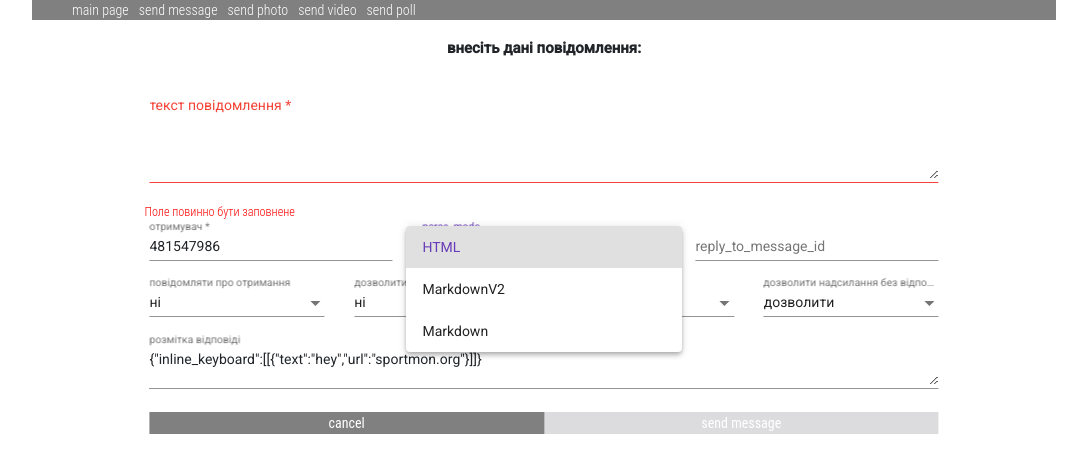
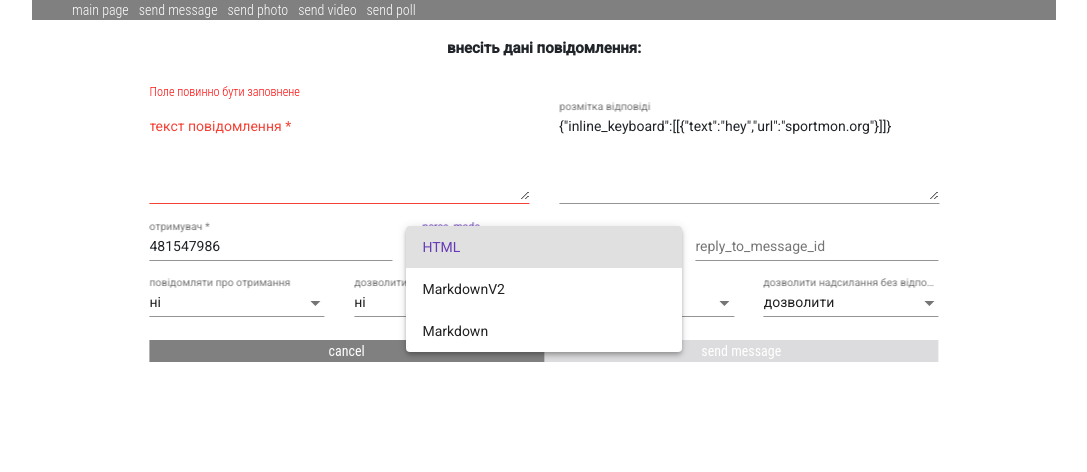
Before and after one commit to homoantropos/tgbotFrnt, an Angular app: page /main/sendMessage in a window 1280 px wide. Both pictures are taken after a click on the element "HTML". Shown: the top 472 px of the page, without its empty margins (96-1183 px from the left). Built offline with nearby package versions, Linux system fonts and the light colour scheme.

Commit message:
sendMessage markup added with validators messages and ukrainian explanations

```diff
--- a/src/app/shared-module/components/messageEditors/send-message/send-message.component.html
+++ b/src/app/shared-module/components/messageEditors/send-message/send-message.component.html
@@ -7,8 +7,15 @@
     [formGroup]="messageForm"
     (ngSubmit)="onSubmit(messageForm.value)"
   >
-
-    <mat-form-field class="col-sm-12">
+    <div
+      class="col-sm-12"
+      *ngIf="messageForm.controls.text.touched && messageForm.controls.text.invalid"
+    >
+      <small class="error" *ngIf="messageForm.controls.text.invalid && messageForm.controls.text.errors.required">
+        Поле повинно бути заповнене
+      </small>
+    </div>
+    <mat-form-field class="col-sm-6">
       <mat-label>текст повідомлення</mat-label>
       <textarea
         title="текст повідомлення"
@@ -21,13 +28,28 @@
       >
       </textarea>
     </mat-form-field>
-    <div *ngIf="messageForm.controls.text.touched && messageForm.controls.text.invalid">
-      <small class="error" *ngIf="messageForm.controls.text.invalid && messageForm.controls.text.errors.required">
+
+    <mat-form-field class="col-sm-6">
+      <mat-label>розмітка відповіді</mat-label>
+      <textarea
+        title="додати замикаючу клавіатуру"
+        matInput
+        cols="30"
+        rows="5"
+        type="text"
+        formControlName="reply_markup"
+      >
+      </textarea>
+    </mat-form-field>
+
+    <div
+      class="col-sm-12"
+      *ngIf="messageForm.controls.chat_id.touched && messageForm.controls.chat_id.invalid"
+    >
+      <small class="error" *ngIf="messageForm.controls.chat_id.invalid && messageForm.controls.chat_id.errors.required">
         Поле повинно бути заповнене
       </small>
     </div>
-
-
     <mat-form-field class="col-sm-4">
       <mat-label>отримувач</mat-label>
       <input
@@ -60,20 +82,14 @@
       />
     </mat-form-field>
 
-    <div *ngIf="messageForm.controls.chat_id.touched && messageForm.controls.chat_id.invalid">
-      <small class="error" *ngIf="messageForm.controls.chat_id.invalid && messageForm.controls.chat_id.errors.required">
-        Поле повинно бути заповнене
-      </small>
-    </div>
-
     <mat-form-field class="col-sm-3">
       <mat-label>повідомляти про отримання</mat-label>
       <mat-select
         title="визначення чи повідомляти адресата про отримання повідомлення"
         formControlName="disable_notification"
       >
-        <mat-option [value] = true>так</mat-option>
-        <mat-option [value] = false>ні</mat-option>
+        <mat-option [value]=true>так</mat-option>
+        <mat-option [value]=false>ні</mat-option>
       </mat-select>
     </mat-form-field>
 
@@ -83,8 +99,8 @@
         formControlName="disable_web_page_preview"
         title="визначення чи дозволяти предпоказ веб-сторінки, яка згадується в повідомленні"
       >
-        <mat-option [value] = true>так</mat-option>
-        <mat-option [value] = false>ні</mat-option>
+        <mat-option [value]=true>так</mat-option>
+        <mat-option [value]=false>ні</mat-option>
       </mat-select>
     </mat-form-field>
 
@@ -94,8 +110,8 @@
         title="визначення чи дозволити чи заборонити адресату репостити повідомлення"
         formControlName="protect_content"
       >
-        <mat-option [value] = true>так</mat-option>
-        <mat-option [value] = false>ні</mat-option>
+        <mat-option [value]=true>так</mat-option>
+        <mat-option [value]=false>ні</mat-option>
       </mat-select>
     </mat-form-field>
 
@@ -105,22 +121,9 @@
         title="визначення чи дозволяти надсилати повідомлення без відповіді"
         formControlName="allow_sending_without_reply"
       >
-        <mat-option [value] = true>дозволити</mat-option>
-        <mat-option [value] = false>заборонити</mat-option>
+        <mat-option [value]=true>дозволити</mat-option>
+        <mat-option [value]=false>заборонити</mat-option>
       </mat-select>
-    </mat-form-field>
-
-    <mat-form-field class="col-sm-12">
-      <mat-label>розмітка відповіді</mat-label>
-      <textarea
-        title="додати замикаючу клавіатуру"
-        matInput
-        cols="30"
-        rows="2"
-        type="text"
-        formControlName="reply_markup"
-      >
-      </textarea>
     </mat-form-field>
 
     <div class="col-sm-12">
--- a/src/styles.css
+++ b/src/styles.css
@@ -60,7 +60,6 @@ body {
 .error {
   color: red;
   font-family: "Oswald ExtraLight", "Roboto Condensed Light", sans-serif;
-  margin-left: 10px;
   position: relative;
   left: 0;
 }
```
